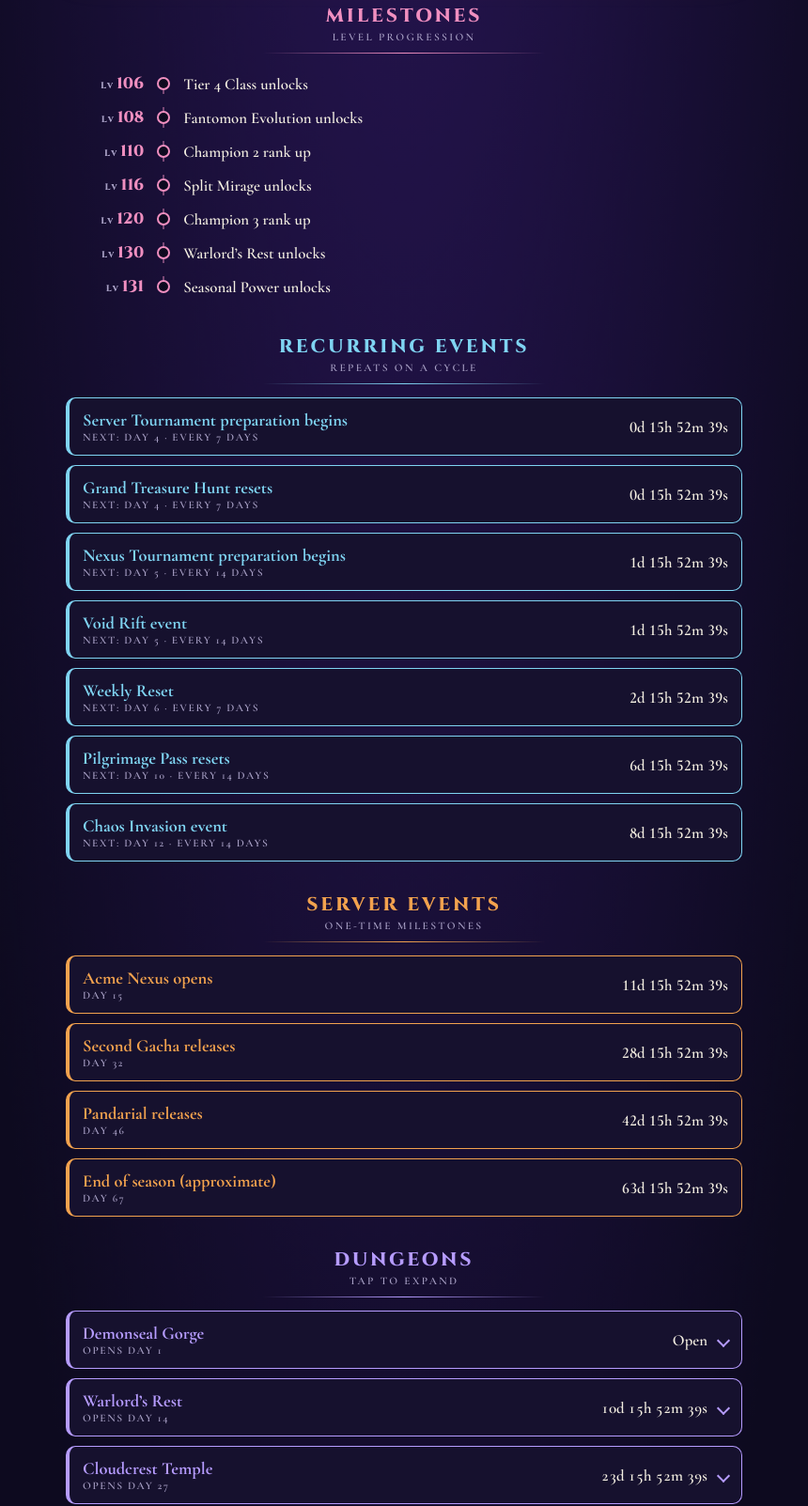
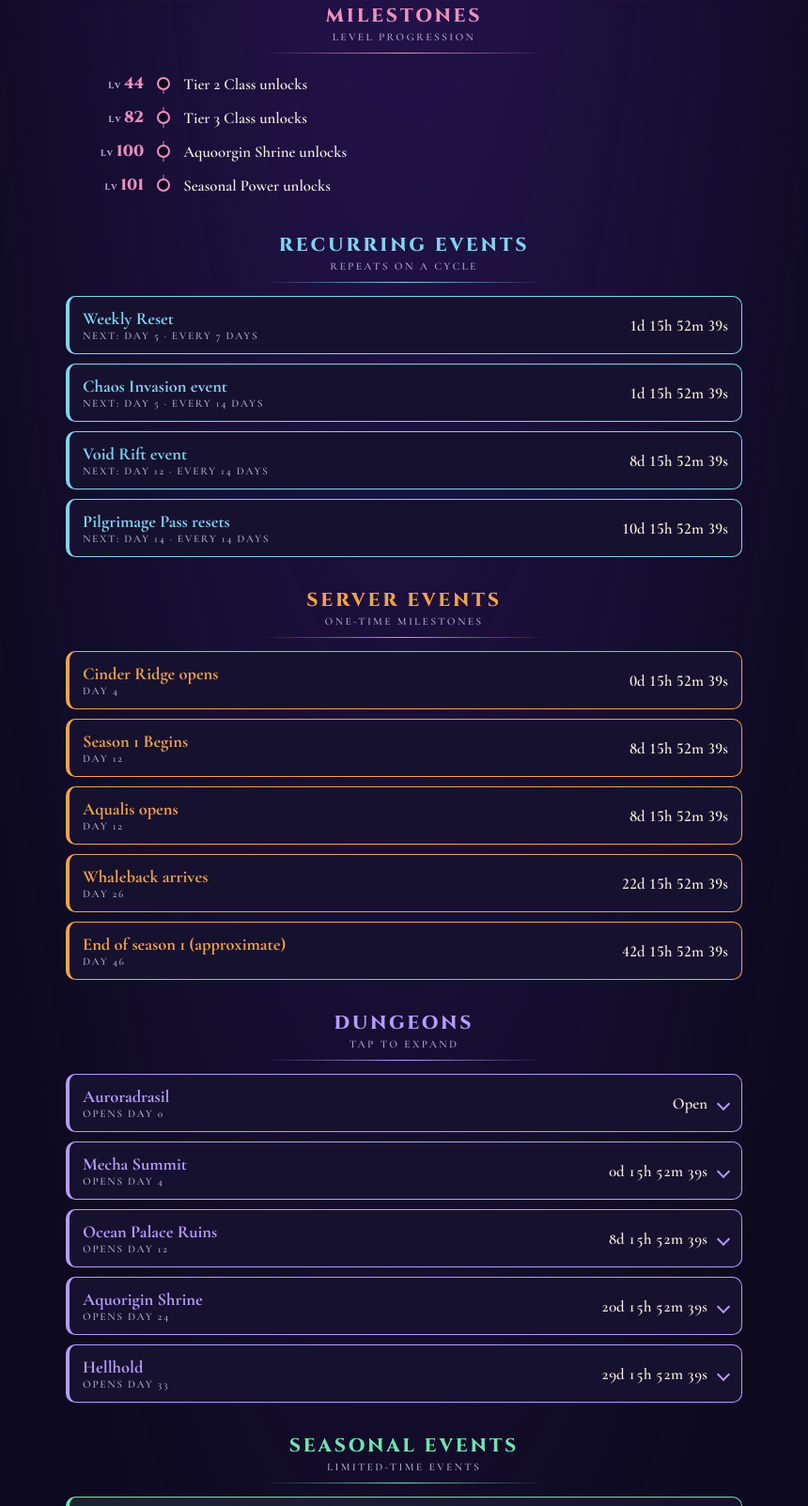
Before and after one commit to roxas-sxs/roxas-sxs.github.io, a plain HTML site: page index.html in a window 1280 px wide. Shown: the part 599-2202 px from the top of the page at 94% size, without its empty margins (210-1070 px from the left). Drawn offline with nearby package versions, Linux system fonts and the light colour scheme.

Commit message:
Update index.html

```diff
--- a/index.html
+++ b/index.html
@@ -124,36 +124,41 @@ const SEASON_START = { year: 2026, month: 11, day: 11 };
 const SERVER_START = { year: 2026, month: 11, day: 11 };
 // ==============================================================
 const MILESTONES = [
-  { level: 106, title: "Tier 4 Class unlocks" },
-  { level: 108, title: "Fantomon Evolution unlocks" },
-  { level: 110, title: "Champion 2 rank up" },
-  { level: 116, title: "Split Mirage unlocks" },
-  { level: 120, title: "Champion 3 rank up" },
-  { level: 130, title: "Warlord’s Rest unlocks", day: 14 },
-  { level: 131, title: "Seasonal Power unlocks" }
+  { level: 44, title: "Tier 2 Class unlocks" },
+  { level: 82, title: "Tier 3 Class unlocks" },
+  { level: 100, title: "Aquoorgin Shrine unlocks" },
+  { level: 101, title: "Seasonal Power unlocks" }
 ];
 // day = first season day; every = repeat interval in days
 const RECURRING = [
-  { name: "Server Tournament preparation begins", day: 4, every: 7 },
-  { name: "Nexus Tournament preparation begins", day: 5, every: 14 },
-  { name: "Weekly Reset", day: 6, every: 7 },
-  { name: "Grand Treasure Hunt resets", day: 4, every: 7 },
-  { name: "Pilgrimage Pass resets", day: 10, every: 14 },
-  { name: "Void Rift event", day: 5, every: 14 },
-  { name: "Chaos Invasion event", day: 12, every: 14 }
+  { name: "Weekly Reset", day: 5, every: 7 },
+  { name: "Pilgrimage Pass resets", day: 14, every: 14 },
+  { name: "Void Rift event", day: 12, every: 14 },
+  { name: "Chaos Invasion event", day: 5, every: 14 }
 ];
 const EVENTS = [
-  { name: "Acme Nexus opens", day: 15 },
-  { name: "Second Gacha releases", day: 32 },
-  { name: "Pandarial releases", day: 46 },
-  { name: "End of season (approximate)", day: 67 }
+  { name: "Cinder Ridge opens", day: 4 },
+  { name: "Season 1 Begins", day: 12 },
+  { name: "Aqualis opens", day: 12 },
+  { name: "Whaleback arrives", day: 26 },
+  { name: "End of season 1 (approximate)", day: 46 }
 ];
 const DUNGEONS = [
-  { name: "Demonseal Gorge", day: 1, desc: "A gorge that once imprisoned legions of monsters. Its seal now falters.", info: [["Level Requirement","100"],["Normal","none"],["Hard","2.35M"]] },
-  { name: "Warlord’s Rest", day: 14, desc: "Famed generals rest in peace here. The place is now overrun by monsters.", info: [["Level Requirement","130"],["Normal","3.55M"],["Hard","5M"],["Nightmare","6M"]] },
-  { name: "Cloudcrest Temple", day: 27, desc: "A temple embraced by lush greenery and drifting clouds. Now in ruins, its former grandeur still lingers.", info: [["Normal","6.2M"],["Hard","7.7M"],["Nightmare","9.8M"]] },
-  { name: "Bladeshire", day: 40, desc: "The shire stands firm atop a spiritual leyline, a guardian of time watching over the ancient kingdom.", info: [["Normal","10M"],["Hard","12.5M"],["Nightmare","15.8M"]] },
-  { name: "Celestship", day: 53, desc: "A massive warship shaped like a fortress, once a legendary weapon in Loong Haven’s conquest.", info: [["Normal","16.5M"],["Hard","20M"],["Nightmare","24.5M"],["Purgatory","40M"]] }
+  { name: "Auroradrasil", day: 0,
+    desc: "Monsters hide in the shadows of this colossal tree. Venture deep into its branches to root them out!",
+    info: [["Normal", "none"], ["Hard", "36K"]] },
+  { name: "Mecha Summit", day: 4,
+    desc: "Face the trials of this ancient testing ground. Only the mightiest will claim ultimate victory!",
+    info: [["Normal", "none"], ["Hard", "180K"]] },
+  { name: "Ocean Palace Ruins", day: 12,
+    desc: "Once a tale from ancient scrolls. This Submerged palace now beckons with countless hidden treasures!",
+    info: [["Normal", "none"], ["Hard", "580K"]] },
+  { name: "Aquorigin Shrine", day: 24,
+    desc: "A sacred shrine for river deities. In its depths an ancient entity stands eternal watch.",
+    info: [["Level Requirement", "100"],["Normal", "930K"], ["Hard", "1.45M"], ["Nightmare", "2.05M"]] },
+  { name: "Hellhold", day: 33,
+    desc: "A ruined ancient city built overnight. It stands like a ghost-infested gateway, leading straight into the underworld.",
+    info: [["Normal", "2.25M"], ["Hard", "2.75M"], ["Nightmare", "3.9M"], ["Purgatory", "6.2M"]] }
 ];
 // dates "YYYY-MM-DD", happen at the daily reset
 const SEASONAL = [
@@ -167,8 +172,6 @@ const GIFT_CODES = [
   { code: "HALLOWEEN", reward: "", expires: "2026-11-03" }
 ];
 const LINKS = [
-  { name: "Our Nexus Discord", url: "https://discord.gg/erKNThSsj7", note: "Join the Discord for current members of our shared servers." },
-  { name: "Nexus 41 Discord", url: "https://discord.gg/76cSrUFAbR", note: "Join the Discord with future members of our Nexus." },
   { name: "Primostar Calculator", url: "https://kakotheris.neocities.org/primostar-calculator", note: "Calculate your Primordial Star rewards before the season ends." },
   { name: "Experience Calculator", url: "https://swordxstaff-compass.com/xp-calculator", note: "Estimate how long it takes to reach a level." },
   { name: "Generic Game Calendar", url: "https://qymaple.github.io/sxs-research-global/maple-sxs-timeline.html", note: "Raw calendar data." },
```
